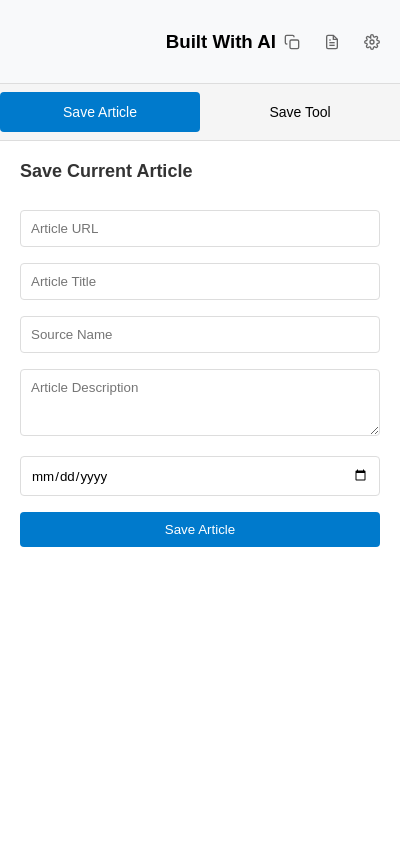
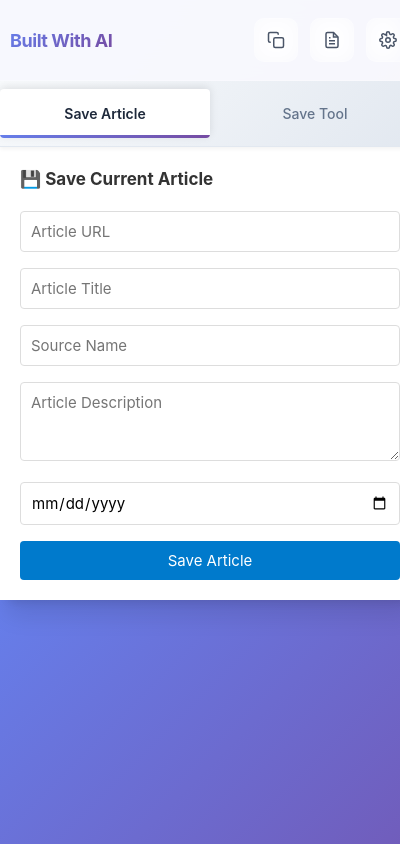
Before and after one commit to jaksik/built-w-ai-chrome-extension, a browser extension: page src/popup/popup.html in a window 400 px wide. Drawn offline with Linux system fonts and the light colour scheme.

Commit message:
updated styles

```diff
--- a/src/popup/popup.css
+++ b/src/popup/popup.css
@@ -1,92 +1,196 @@
+/* Modern Article Saver Extension Styles */
+
+* {
+    box-sizing: border-box;
+    margin: 0;
+    padding: 0;
+}
+
+:root {
+    --primary-color: #4f46e5;
+    --primary-hover: #4338ca;
+    --secondary-color: #6366f1;
+    --accent-color: #8b5cf6;
+    --success-color: #10b981;
+    --error-color: #ef4444;
+    --warning-color: #f59e0b;
+    --text-primary: #1f2937;
+    --text-secondary: #6b7280;
+    --text-muted: #9ca3af;
+    --background: #ffffff;
+    --surface: #f9fafb;
+    --surface-hover: #f3f4f6;
+    --border: #e5e7eb;
+    --border-light: #f3f4f6;
+    --shadow-sm: 0 1px 2px 0 rgb(0 0 0 / 0.05);
+    --shadow: 0 1px 3px 0 rgb(0 0 0 / 0.1), 0 1px 2px -1px rgb(0 0 0 / 0.1);
+    --shadow-md: 0 4px 6px -1px rgb(0 0 0 / 0.1), 0 2px 4px -2px rgb(0 0 0 / 0.1);
+    --shadow-lg: 0 10px 15px -3px rgb(0 0 0 / 0.1), 0 4px 6px -4px rgb(0 0 0 / 0.1);
+    --shadow-xl: 0 20px 25px -5px rgb(0 0 0 / 0.1), 0 8px 10px -6px rgb(0 0 0 / 0.1);
+    --radius: 0.5rem;
+    --radius-lg: 0.75rem;
+    --radius-xl: 1rem;
+}
+
 body {
-    font-family: Arial, sans-serif;
-    width: 400px;
-    min-height: 300px;
+    font-family: 'Inter', -apple-system, BlinkMacSystemFont, 'Segoe UI', 'Roboto', 'Oxygen', 'Ubuntu', 'Cantarell', sans-serif;
+    width: 420px;
+    min-height: 500px;
+    max-height: 600px;
     margin: 0;
     padding: 0;
     display: flex;
     flex-direction: column;
+    background: linear-gradient(135deg, #667eea 0%, #764ba2 100%);
+    color: var(--text-primary);
+    box-shadow: var(--shadow-xl);
+    border-radius: var(--radius-xl);
+    overflow: hidden;
+    font-size: 14px;
+    line-height: 1.5;
 }
 
+/* Header Styles */
 .header-container {
-    background-color: #f8f9fa;
-    border-bottom: 1px solid #ddd;
-    padding: 12px;
+    background: rgba(255, 255, 255, 0.95);
+    backdrop-filter: blur(20px);
+    border-bottom: 1px solid rgba(255, 255, 255, 0.2);
+    padding: 10px 10px;
     display: flex;
-    justify-content: flex-end;
+    justify-content: space-between;
     align-items: center;
-    min-height: 20px;
     flex-shrink: 0;
+    box-shadow: 0 4px 20px rgba(0, 0, 0, 0.08);
 }
 
 .extension-title {
-    text-align: left;
+    font-size: 18px;
+    font-weight: 700;
+    color: var(--text-primary);
+    margin: 0;
+    background: linear-gradient(135deg, #667eea, #764ba2);
+    -webkit-background-clip: text;
+    -webkit-text-fill-color: transparent;
+    background-clip: text;
+    letter-spacing: -0.025em;
 }
 
+/* Navigation Icons */
 .nav-icons {
     display: flex;
-    gap: 8px;
+    gap: 12px;
 }
 
 .nav-icon {
-    background: none;
-    border: none;
+    background: rgba(255, 255, 255, 0.15);
+    border: 1px solid rgba(255, 255, 255, 0.25);
     cursor: pointer;
-    padding: 8px;
-    border-radius: 4px;
+    padding: 12px;
+    border-radius: 10px;
     display: flex;
     align-items: center;
     justify-content: center;
-    transition: background-color 0.2s;
-    color: #666;
+    transition: all 0.3s cubic-bezier(0.4, 0, 0.2, 1);
+    color: #4a5568;
+    backdrop-filter: blur(10px);
+    position: relative;
+    overflow: hidden;
+}
+
+.nav-icon::before {
+    content: '';
+    position: absolute;
+    top: 0;
+    left: -100%;
+    width: 100%;
+    height: 100%;
+    background: linear-gradient(90deg, transparent, rgba(255, 255, 255, 0.3), transparent);
+    transition: left 0.6s ease;
+}
+
+.nav-icon:hover::before {
+    left: 100%;
 }
 
 .nav-icon:hover {
-    background-color: #e9ecef;
-    color: #333;
+    background: rgba(255, 255, 255, 0.25);
+    border-color: rgba(255, 255, 255, 0.4);
+    transform: translateY(-2px);
+    box-shadow: 0 8px 25px rgba(0, 0, 0, 0.15);
+    color: #2d3748;
 }
 
 .nav-icon:active {
-    background-color: #dee2e6;
+    transform: translateY(-1px);
+    box-shadow: 0 4px 12px rgba(0, 0, 0, 0.1);
 }
 
 .nav-icon svg {
-    width: 16px;
-    height: 16px;
+    width: 18px;
+    height: 18px;
 }
 
 .tab-container {
     flex: 1;
     display: flex;
     flex-direction: column;
+    background: white;
+    overflow: hidden;
+    position: relative;
+    z-index: 1;
 }
 
 .tab-buttons {
     display: flex;
-    border-bottom: 1px solid #ddd;
-    background-color: #f5f5f5;
+    background: linear-gradient(135deg, #f8fafc 0%, #e2e8f0 100%);
     margin: 0;
     padding: 0;
+    border-bottom: 1px solid #e2e8f0;
+    box-shadow: 0 2px 4px rgba(0, 0, 0, 0.05);
 }
 
 .tab-button {
     flex: 1;
-    padding: 12px 16px;
+    padding: 16px 20px;
     border: none;
-    background-color: transparent;
+    background: transparent;
     cursor: pointer;
     font-size: 14px;
-    transition: background-color 0.2s;
+    font-weight: 500;
+    transition: all 0.3s cubic-bezier(0.4, 0, 0.2, 1);
     font-family: inherit;
+    color: #64748b;
+    position: relative;
+    overflow: hidden;
+}
+
+.tab-button::before {
+    content: '';
+    position: absolute;
+    bottom: 0;
+    left: 0;
+    width: 100%;
+    height: 3px;
+    background: linear-gradient(135deg, #667eea, #764ba2);
+    transform: translateX(-100%);
+    transition: transform 0.3s cubic-bezier(0.4, 0, 0.2, 1);
 }
 
 .tab-button:hover {
-    background-color: #e0e0e0;
+    background: rgba(102, 126, 234, 0.05);
+    color: #475569;
+    transform: translateY(-1px);
 }
 
 .tab-button.active {
-    background-color: #007acc;
-    color: white;
+    background: white;
+    color: #1e293b;
+    font-weight: 600;
+    box-shadow: 0 -2px 8px rgba(0, 0, 0, 0.1);
+}
+
+.tab-button.active::before {
+    transform: translateX(0);
 }
 
 .tab-content {
@@ -105,8 +209,8 @@ body {
 
 .tab-pane h2 {
     margin-top: 0;
-    margin-bottom: 20px;
-    font-size: 18px;
+    margin-bottom: 10px;
+    font-size: 17px;
     color: #333;
 }
 
@@ -302,6 +406,7 @@ select {
     width: 100%;
     margin: 8px 0;
     padding: 10px;
+    font-size: 15px;
     box-sizing: border-box;
     border: 1px solid #ddd;
     border-radius: 4px;
--- a/src/popup/popup.html
+++ b/src/popup/popup.html
@@ -10,7 +10,7 @@
 
 <body>
     <div class="header-container">
-        <h3 class="extension-title">Built With AI</h3>
+        <h1 class="extension-title">Built With AI</h1>
         <div class="nav-icons">
             <button id="copyArticleBtn" class="nav-icon" title="Copy article text to clipboard">
                 <svg width="16" height="16" viewBox="0 0 24 24" fill="none" stroke="currentColor" stroke-width="2">
@@ -45,7 +45,7 @@
 
         <div class="tab-content">
             <div class="tab-pane active" id="save-tab">
-                <h2>Save Current Article</h2>
+                <h2>💾 Save Current Article</h2>
                 <form id="article-form">
                     <input type="text" id="link" placeholder="Article URL" required />
                     <input type="text" id="title" placeholder="Article Title" required />
@@ -101,7 +101,7 @@
                 </div>
             </div>
             <div class="tab-pane" id="settings-tab">
-                <h2>Settings</h2>
+                <h2>⚙️ Settings</h2>
                 <div class="setting-item">
                     <label for="api-endpoint">API Endpoint:</label>
                     <input type="url" id="api-endpoint" placeholder="https://your-api.com/articles" />
```
